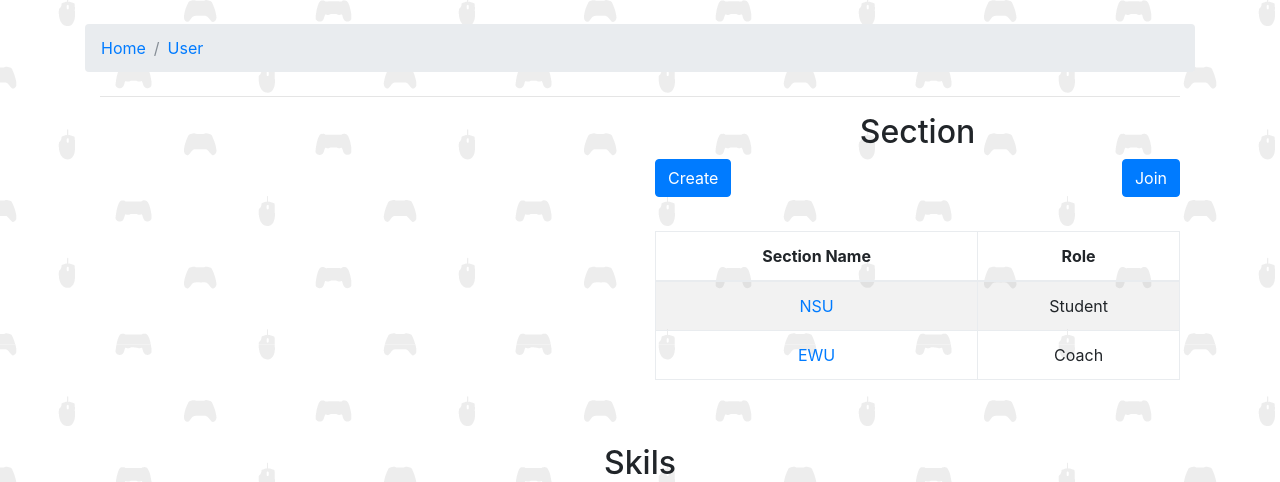
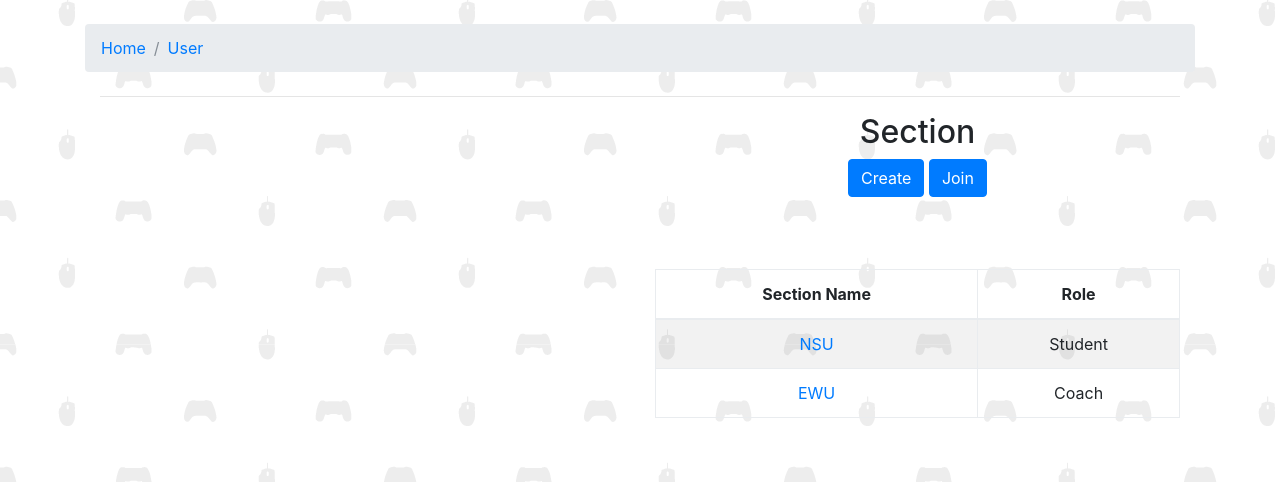
Before and after one commit to Kimbbakar/Contest-Helper, a Django app: template ContestHelper/templates/User_profile.html in a window 1280 px wide. Shown: the part 56-538 px from the top of the page. Run offline with Django 3.2, Linux system fonts and the light colour scheme; the template is opened without the code that fills it, so the values that code supplies are empty; some libraries are stand-ins or nearby versions.

Commit message:
updated user_profile.html section button

```diff
--- a/ContestHelper/templates/User_profile.html
+++ b/ContestHelper/templates/User_profile.html
@@ -24,21 +24,25 @@
 		<div class= "col-md-6" >
 		    <h2 class="subheading">Section</h2>
 
-			<button style="float: left;" class="btn btn-primary inline" id = "create" >Create</button>
-			<button style="float: right;" class="btn btn-primary inline" id = "join" >Join</button>
+		    <div style="float: center;">
+				<button  class="btn btn-primary inline" id = "create" >Create</button>
+				<button  class="btn btn-primary inline" id = "join" >Join</button>
+		    </div>
+
+
 			<br>
 
 
 			<form id = "form1" style="display: none;" form-url = '{% url "createsection" %}'  >
-				<label for="group">New Group Name: </label>
+				<label for="group"><h5> New Section Name: </h5></label>
 				<input
-				type = "text" name = "section">
+				type = "text" name = "section"><br>
 				<input type = "submit"><br>
 			</form>
 
 			<form id = "form2"  style="display: none;">
-				<label for="group">Group Name: </label>
-				<input type = "text" name = "section">
+				<label for="group"><h5>Section Name: </h5></label>
+				<input type = "text" name = "section"><br>
 				<input type = "submit"><br>
 			</form>
 
```
